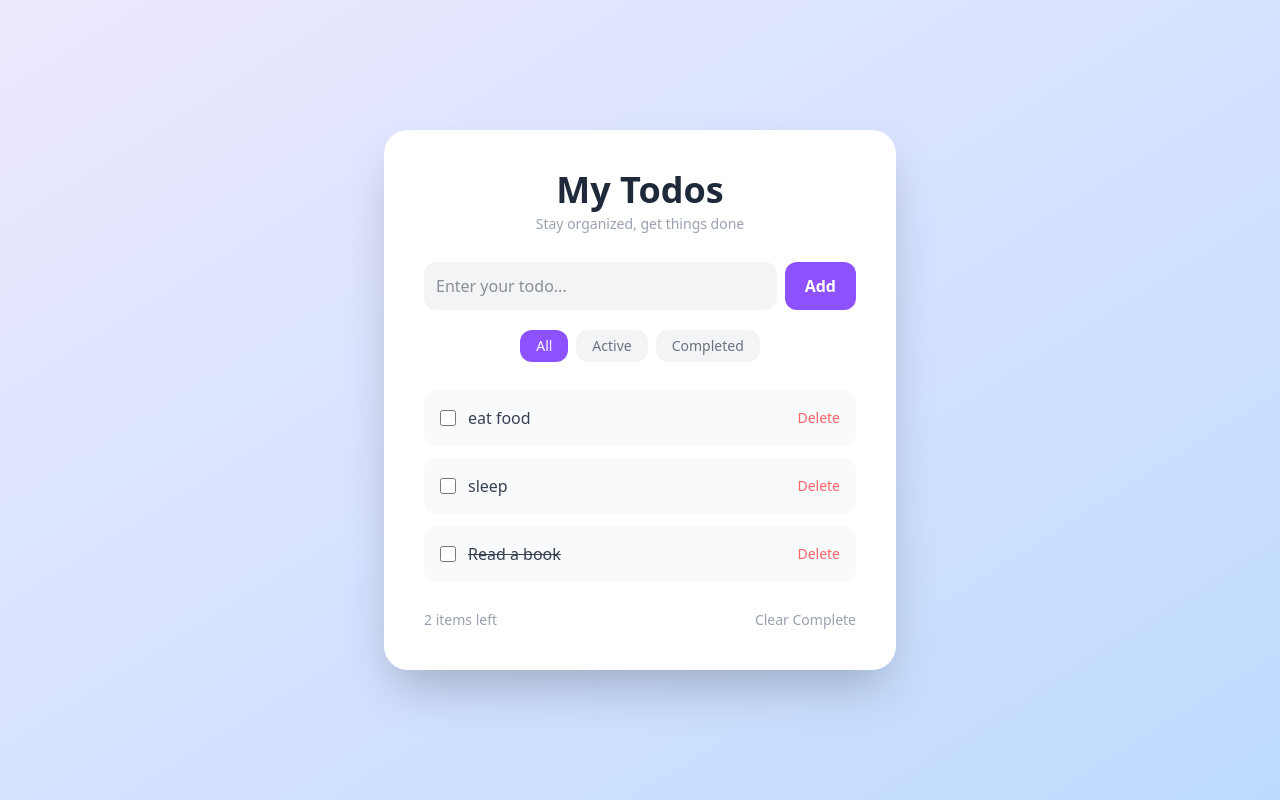
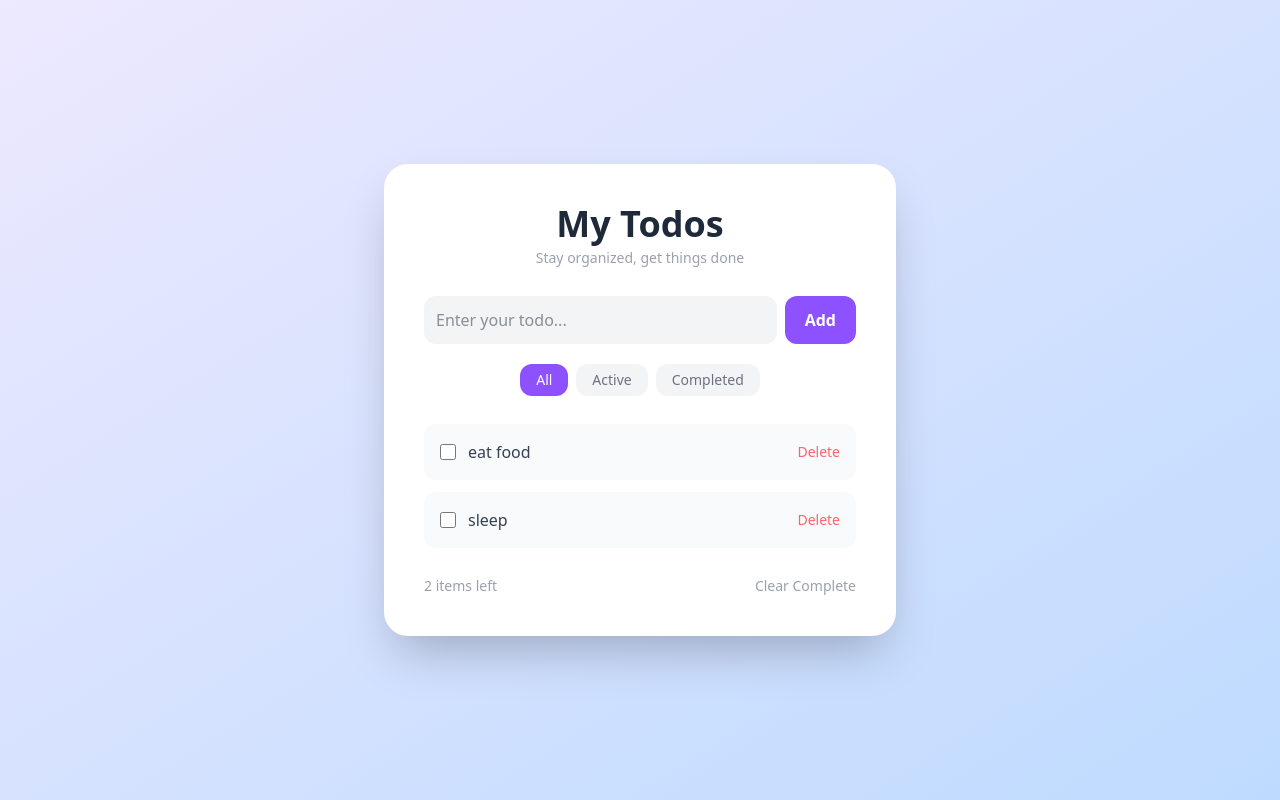
Before and after one commit to AadiAcharya/counter, a React (Vite) app: page /todo in a window 1280 px wide. Built offline with nearby package versions, Linux system fonts and the light colour scheme.

Commit message:
code managed in todo after add delet and filter component

```diff
--- a/src/components/todo/Todo.jsx
+++ b/src/components/todo/Todo.jsx
@@ -2,22 +2,34 @@ import { useState } from "react";
 
 const Todo = () => {
   const [todos, setTodos] = useState([
-    {id:1, text:"eat food", completed: false },
-    {id:2, text:"sleep", completed: false }
+    { id: 1, text: "eat food", completed: false },
+    { id: 2, text: "sleep", completed: false },
   ]);
 
   const [newTodo, setNewTodo] = useState("");
+  const [filter, setFilter] = useState("all");
 
   function myTodo() {
-    setTodos([...todos, {id:crypto.randomUUID(), item:newTodo, completed:false}]);
+    setTodos([
+      ...todos,
+      { id: crypto.randomUUID(), item: newTodo, completed: false },
+    ]);
     setNewTodo("");
-
   }
   function remove(index) {
     setTodos(todos.filter((_, i) => i !== index));
 
     console.log("hi");
   }
+
+  function toggleComplete(index){
+   setTodos(todos.map((todo, i) =>
+
+    {if (i === index){return {...todo , completed:!todo.completed}}
+    else {return todo;}}))}
+
+
+
 
   return (
     <div className="flex bg-linear-to-br from-violet-100 to-blue-200 flex-col justify-center items-center h-screen px-4">
@@ -46,49 +58,52 @@ const Todo = () => {
         </div>
 
         <div className="flex gap-2 justify-center">
-          <button className="bg-violet-500 text-white text-sm rounded-xl px-4 py-1.5 font-medium">
+          <button
+            className="bg-violet-500 text-white text-sm rounded-xl px-4 py-1.5 font-medium"
+            onClick={() => setFilter("all")}
+          >
             All
           </button>
-          <button className="bg-gray-100 text-gray-500 text-sm rounded-xl px-4 py-1.5 font-medium hover:bg-gray-200 transition-colors">
+          <button
+            className="bg-gray-100 text-gray-500 text-sm rounded-xl px-4 py-1.5 font-medium hover:bg-gray-200 transition-colors"
+            onClick={() => setFilter("active")}
+          >
             Active
           </button>
-          <button className="bg-gray-100 text-gray-500 text-sm rounded-xl px-4 py-1.5 font-medium hover:bg-gray-200 transition-colors">
+          <button
+            className="bg-gray-100 text-gray-500 text-sm rounded-xl px-4 py-1.5 font-medium hover:bg-gray-200 transition-colors"
+            onClick={() => setFilter("completed")}
+          >
             Completed
           </button>
         </div>
 
         <div className="flex flex-col gap-3 mt-2">
-          {todos.map((todo, index) => (
+          {todos.filter((todo) => {
+            if (filter === "all") return true;
+            if (filter === "active") return todo.completed === false;
+            if (filter === "completed") return todo.completed === true;
+          }).map((todo, index) => (
             <div
               key={index}
               className="flex items-center justify-between bg-gray-50 rounded-xl p-4"
             >
               <div className="flex items-center gap-3">
-                <input type="checkbox" className="w-4 h-4 accent-violet-500" />
+                <input type="checkbox" onChange={()=> toggleComplete(index)} checked={todo.completed} className="w-4 h-4 accent-violet-500" />
                 <span className="text-gray-700 text-base todo-item">
                   {todo.text}
                 </span>
               </div>
               <button
                 className="text-red-400 hover:text-red-600 transition-colors text-sm font-medium"
-                onClick={()=> remove(index)}
+                onClick={() => remove(index)}
               >
                 Delete
               </button>
             </div>
           ))}
 
-          <div className="flex items-center justify-between bg-gray-50 rounded-xl p-4">
-            <div className="flex items-center gap-3">
-              <input type="checkbox" className="w-4 h-4 accent-violet-500" />
-              <span className="text-gray-700 text-base line-through ">
-                Read a book
-              </span>
-            </div>
-            <button className="text-red-400 hover:text-red-600 transition-colors text-sm font-medium">
-              Delete
-            </button>
-          </div>
+
         </div>
 
         <div className="flex justify-between text-sm text-gray-400 mt-2">
```
